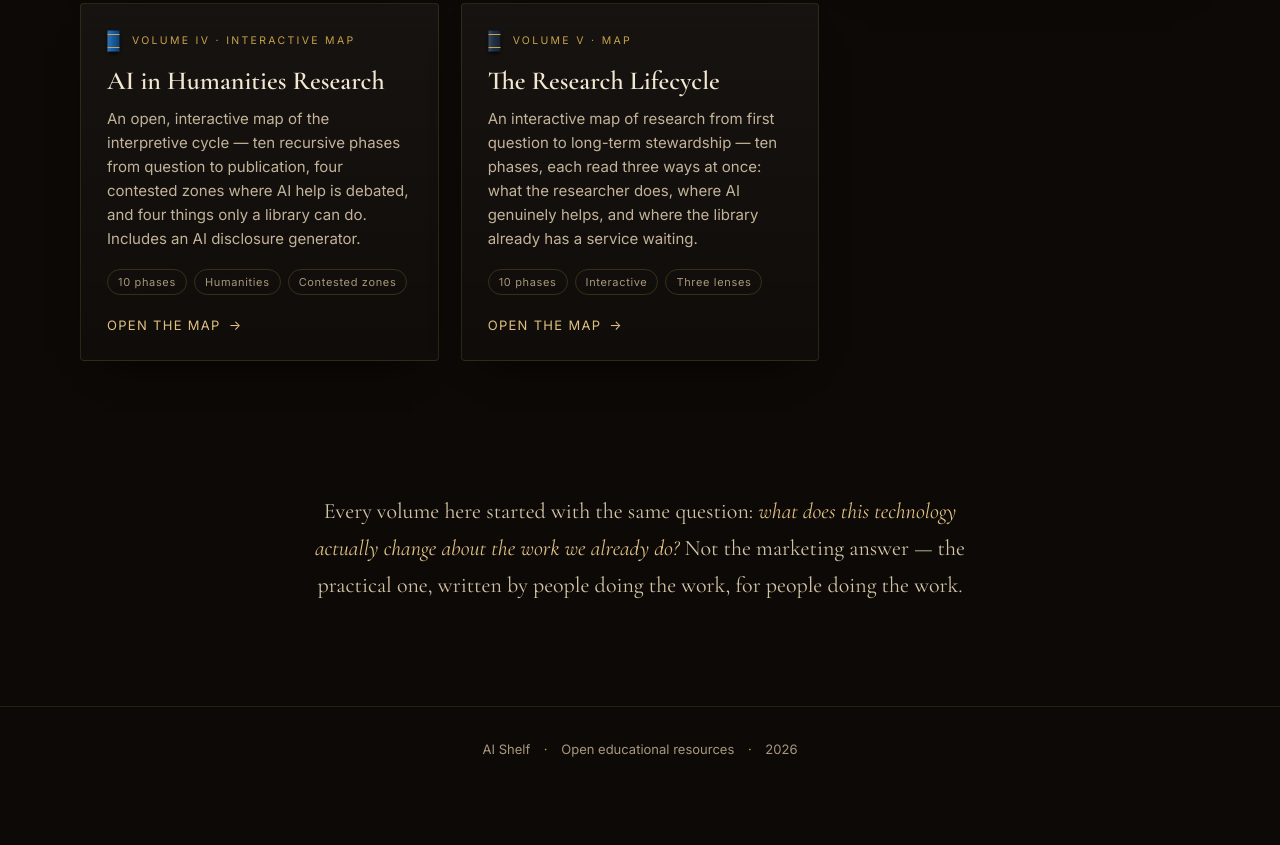
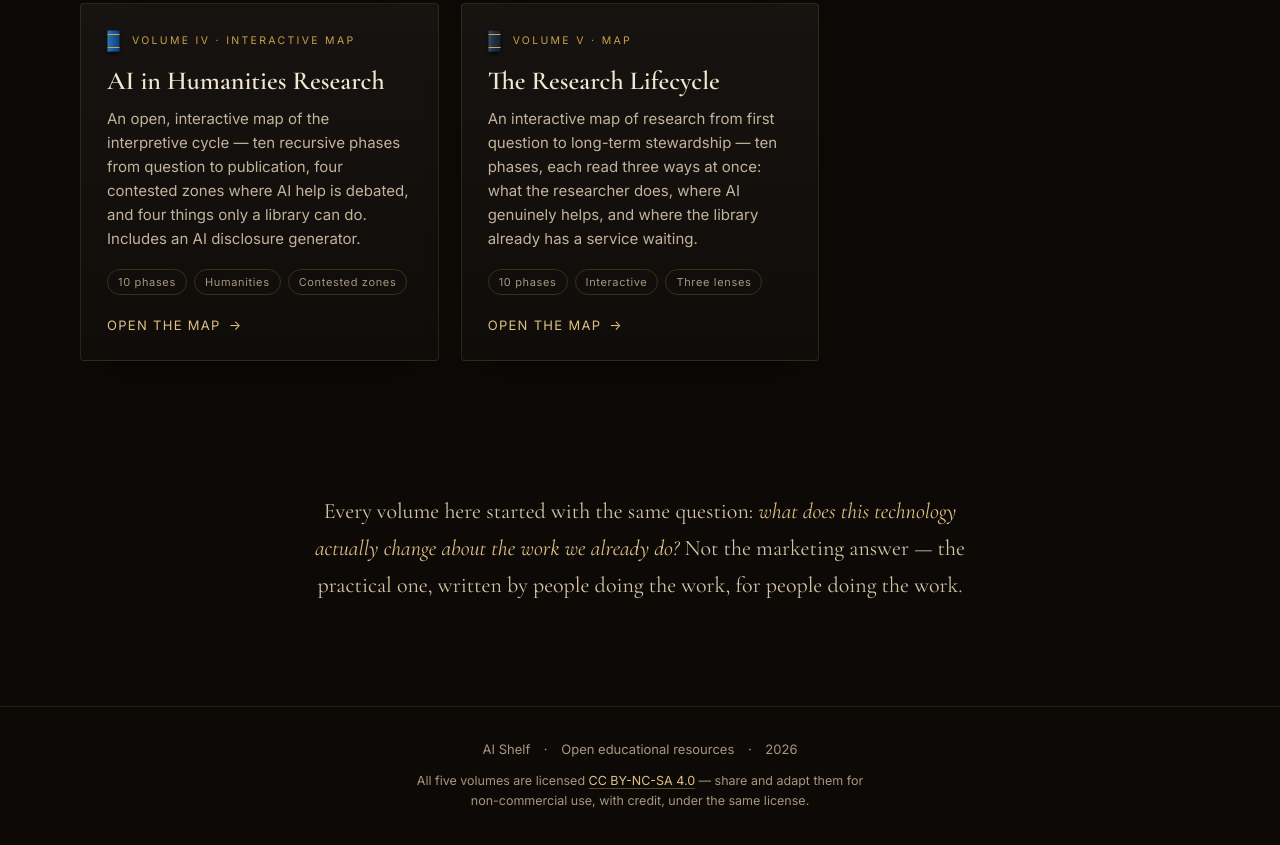
Before and after one commit to vladimirbrusov83-hub/Ai_shelf_project, a plain HTML site: page index.html in a window 1280 px wide. Shown: the part 1975-2820 px from the top of the page. Before the commit the page ends 2784 px from the top, so only its background shows below. Drawn offline with nearby package versions, Linux system fonts and the light colour scheme.

Commit message:
Add CC BY-NC-SA 4.0 license line to footer
Co-Authored-By: Claude Opus 5.5 <noreply@anthropic.com>
Claude-Session: https://claude.ai/code/session_01D1s6CC6RGGbJ1VDL2HDmvm

```diff
--- a/index.html
+++ b/index.html
@@ -380,6 +380,9 @@
     text-align:center;color:var(--muted);font-size:13px;
   }
   footer .dot{color:var(--gold);margin:0 10px}
+  footer .license{margin:10px auto 0;max-width:60ch;font-size:12.5px;line-height:1.6}
+  footer .license a{color:var(--gold-soft);text-decoration-color:rgba(201,162,74,.4);text-underline-offset:3px}
+  footer .license a:hover{color:var(--gold)}
 
   /* ---------- mobile ---------- */
   @media (max-width:760px){
@@ -546,6 +549,7 @@
   <footer>
     <div class="wrap">
       AI Shelf <span class="dot">&middot;</span> Open educational resources <span class="dot">&middot;</span> <span id="yr">2026</span>
+      <p class="license">All five volumes are licensed <a href="https://creativecommons.org/licenses/by-nc-sa/4.0/" target="_blank" rel="noopener license">CC BY-NC-SA 4.0</a> &mdash; share and adapt them for non-commercial use, with credit, under the same license.</p>
     </div>
   </footer>
 </div>
```
